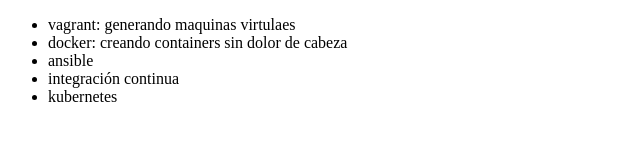
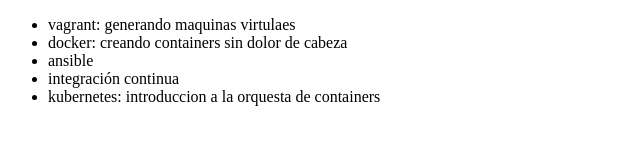
Before and after one commit to Miguelguzsua/alura-git, a plain HTML site: page miguel/index.html in a window 1280 px wide. Shown: the whole page, without its empty margins (0-640 px from the left). Drawn offline with Linux system fonts and the light colour scheme.

```diff
--- a/miguel/index.html
+++ b/miguel/index.html
@@ -10,7 +10,7 @@
             <li>docker: creando containers sin dolor de cabeza </li>
             <li>ansible</li>
             <li>integración continua</li>
-            <li>kubernetes</li>
+            <li>kubernetes: introduccion a la orquesta de containers</li>
         </ul>
     </body>
 
```
